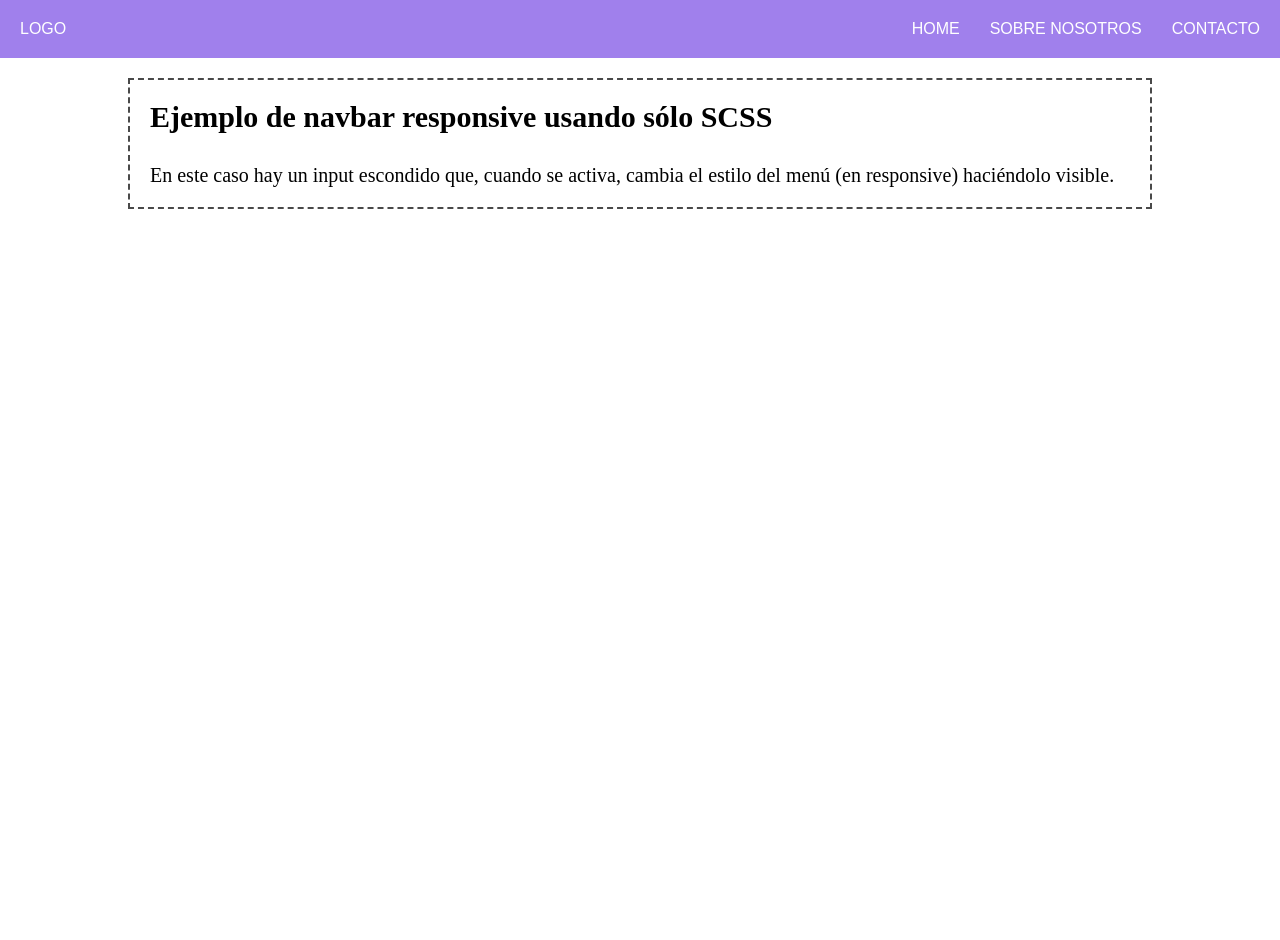
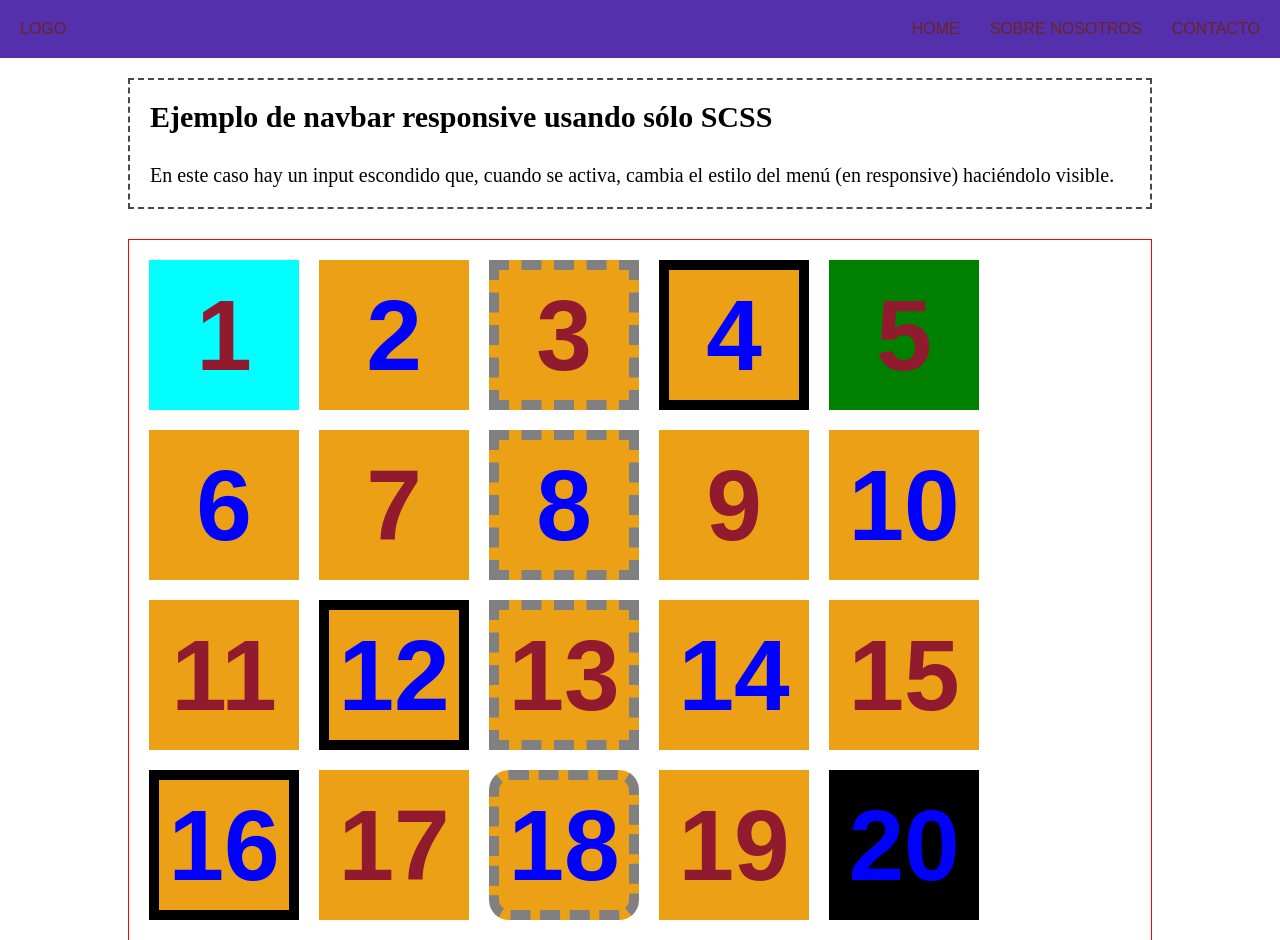
Before and after one commit to LiquidArtDevelopers/_NAVAR_RESPONSIVE_, a plain HTML site: page index.html in a window 1280 px wide. Shown: the top 940 px of the page. Before the commit the page ends 800 px from the top, so only its background shows below. Drawn offline with Linux system fonts and the light colour scheme.

Commit message:
EJEMPLO NTH CHILD

```diff
--- a/index.html
+++ b/index.html
@@ -25,6 +25,28 @@
         <h1>Ejemplo de navbar responsive usando sólo SCSS</h1>
         En este caso hay un input escondido que, cuando se activa, cambia el estilo del menú (en responsive) haciéndolo visible.
     </div>
+    <div class="ejemplo">
+        <div class="hijo">1</div>
+        <div class="hijo">2</div>
+        <div class="hijo">3</div>
+        <div class="hijo">4</div>
+        <div class="hijo">5</div>
+        <div class="hijo">6</div>
+        <div class="hijo">7</div>
+        <div class="hijo">8</div>
+        <div class="hijo">9</div>
+        <div class="hijo">10</div>
+        <div class="hijo">11</div>
+        <div class="hijo">12</div>
+        <div class="hijo">13</div>
+        <div class="hijo">14</div>
+        <div class="hijo">15</div>
+        <div class="hijo">16</div>
+        <div class="hijo">17</div>
+        <div class="hijo">18</div>
+        <div class="hijo">19</div>
+        <div class="hijo">20</div>
+    </div>
 
 </body>
 </html>
--- a/scss/style.scss
+++ b/scss/style.scss
@@ -7,14 +7,14 @@
 
 /* VARIABLES */
 $movil: 480px;
-$colorFondo: rgb(160, 128, 236);
+$colorFondo: rgb(85, 48, 172);
 .navbar{
     display: flex;
     flex-wrap: wrap;
     align-items: center;
     justify-content: space-between;
     background-color: $colorFondo;
-    color: white;
+    color: rgb(105, 36, 36);
     padding: 20px;
     font-family: arial;
     cursor: pointer;
@@ -74,3 +74,55 @@ $colorFondo: rgb(160, 128, 236);
         margin-bottom: 30px;
     }
 }
+.ejemplo{
+    margin: 30px auto;
+    padding: 20px;
+    width: 80%;
+    border: 1px solid red;
+    display: flex;
+    flex-direction: row;
+    justify-content: flex-start;
+    align-items: center;
+    flex-wrap: wrap;
+    align-content: flex-start;
+    gap: 20px;
+    .hijo{
+        width: 150px;
+        height: 150px;
+        background-color: rgb(235, 160, 22);
+        color: white;
+        font-size: 100px;
+        font-family: arial;
+        font-weight: 900;
+        display: flex;
+        justify-content: center;
+        align-items: center;
+        &:first-child{ /* el primer hijo */
+            background-color: aqua
+        }
+        &:nth-child(5){ /*  el hijo número 5 */
+            background-color: green;
+        }
+        &:last-child{ /* el último hijo */
+            background-color: black;
+        }
+        &:nth-child(odd){ /* hijos impares */
+            color: rgb(145, 26, 46);
+        }
+        &:nth-child(even){ /*  hijos pares */
+            color: blue;
+        }
+        &:nth-child(4n){ /* referencia a los hijos 4, 8, 12, etc */
+            border: 10px solid black;
+        }
+        &:nth-child(5n+3){/* empezando por el 3 y cada 5 hijos: 3, 8, 13, 18, etc */
+            border: 10px dashed grey;
+        }
+        &:nth-last-child(3){ /* el tercer hijo empezando por atrás */
+            border-radius: 20px;
+        }
+
+
+    }
+
+}
```
Also changed, not shown: css/style.css, css/style.min.css, 2 other files.
